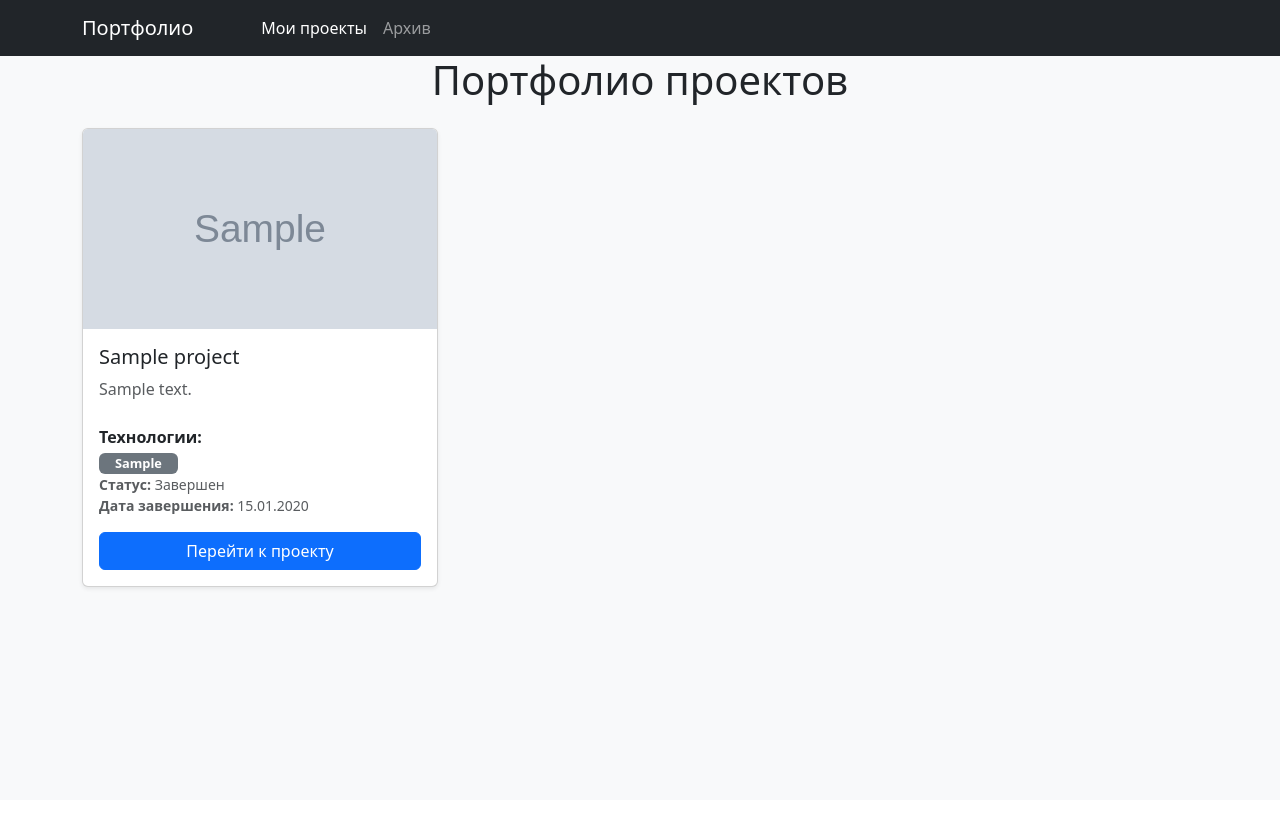
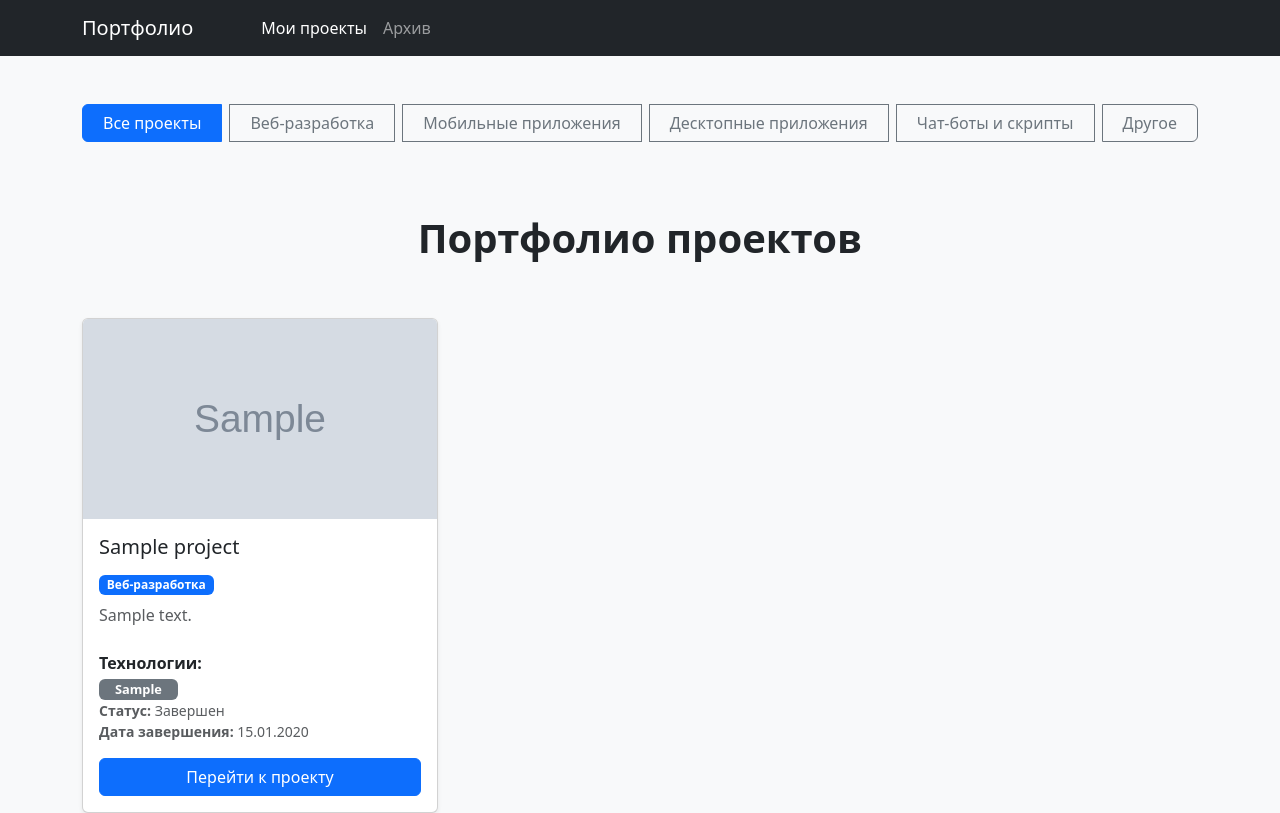
Before and after one commit to kirillgrigorev94-dev/Portfolio, a Django app: page / in a window 1280 px wide. Before the commit the page ends 590 px from the top, so only its background shows below. Run offline with Django 5.2, Linux system fonts and the light colour scheme; tables that the repository leaves empty hold one stand-in row (values such as "Sample post"); grey boxes marked "Sample" are stand-in pictures.

Commit message:
categoryes

```diff
--- a/my_portfolio_site/projects/admin.py
+++ b/my_portfolio_site/projects/admin.py
@@ -3,7 +3,7 @@ from .models import Project
 
 @admin.register(Project)
 class ProjectAdmin(admin.ModelAdmin):
-    list_display = ['title', 'status', 'completion_date', 'created_at']
-    list_filter = ['status', 'completion_date']
+    list_display = ['title', 'status', 'completion_date', 'created_at', 'category']
+    list_filter = ['status', 'completion_date', 'category']
     search_fields = ['title', 'description', 'technologies']
     date_hierarchy = 'completion_date'
--- a/my_portfolio_site/projects/models.py
+++ b/my_portfolio_site/projects/models.py
@@ -4,6 +4,15 @@ class Project(models.Model):
     STATUS_CHOICES = [
         ('completed', 'Завершен'),
         ('archived', 'В архиве'),
+    ]
+
+    # --- НОВАЯ КАТЕГОРИЯ ---
+    CATEGORY_CHOICES = [
+        ('web', 'Веб-разработка'),
+        ('app', 'Мобильные приложения'),
+        ('desktop', 'Десктопные приложения'),
+        ('bot', 'Чат-боты и скрипты'),
+        ('other', 'Другое'),
     ]
 
     title = models.CharField(max_length=200, verbose_name="Название проекта")
@@ -18,6 +27,8 @@ class Project(models.Model):
     technologies = models.TextField(blank=True, verbose_name="Технологии")
     completion_date = models.DateField(verbose_name="Дата завершения")
     project_url = models.URLField(blank=True, verbose_name="Ссылка на проект")
+
+    category = models.CharField("Категория", max_length=20, choices=CATEGORY_CHOICES, default='web')
 
     created_at = models.DateTimeField(auto_now_add=True, verbose_name="Дата создания")
     updated_at = models.DateTimeField(auto_now=True, verbose_name="Дата обновления")
@@ -35,3 +46,7 @@ class Project(models.Model):
 
     def __str__(self):
         return self.title
+
+    def get_category_display_name(self):
+        """Вспомогательный метод, чтобы получать красивое название категории в шаблоне"""
+        return dict(self.CATEGORY_CHOICES).get(self.category, 'Другое')
--- a/my_portfolio_site/projects/templates/projects/list.html
+++ b/my_portfolio_site/projects/templates/projects/list.html
@@ -40,8 +40,30 @@
     </div>
 </nav>
 
+<!-- Меню категорий -->
+<div class="container mt-5 mb-4">
+    <div class="btn-group d-flex flex-wrap gap-2 justify-content-center" role="group" aria-label="Filter by category">
+
+        <!-- Кнопка "Все" -->
+        <a href="{{ base_url }}"
+           class="btn {% if not current_category %}btn-primary{% else %}btn-outline-primary{% endif %}">
+            Все проекты
+        </a>
+
+        <!-- ЦИКЛ ПО СЛОВАРЮ КАТЕГОРИЙ -->
+        {% for cat_key, cat_name in categories_dict.items %}
+            <a href="{{ base_url }}?category={{ cat_key }}"
+               class="btn {% if current_category == cat_key %}btn-primary{% else %}btn-outline-secondary{% endif %}">
+                {{ cat_name }}
+            </a>
+        {% endfor %}
+    </div>
+</div>
+
 <div class="container">
-    <h1 class="mb-4 text-center">Портфолио проектов</h1>
+    <div class="py-5 text-center border-secondary-subtle">
+        <h1 class="display-6 fw-bold text-dark">Портфолио проектов</h1>
+    </div>
 
     {% if page_obj %}
         <div class="row row-cols-1 row-cols-md-2 row-cols-lg-3 g-4 align-items-start">
@@ -58,6 +80,13 @@
 
                         <div class="card-body d-flex flex-column">
                             <h5 class="card-title">{{ project.title }}</h5>
+                            <div class="mt-1 mb-2">
+                                {% with cat_name=project.get_category_display_name %}
+                                    <span class="badge {% if project.category == 'web' %}bg-primary{% elif project.category == 'app' %}bg-success{% elif project.category == 'bot' %}bg-warning text-dark{% else %}bg-secondary{% endif %}">
+                                        {{ cat_name }}
+                                    </span>
+                                {% endwith %}
+                            </div>
                             <p class="card-text text-muted">{{ project.description|truncatewords:30 }}</p>
 
                             <!-- Обертка для фиксации высоты блока с техстекстом и статусом -->
--- a/my_portfolio_site/projects/views.py
+++ b/my_portfolio_site/projects/views.py
@@ -1,10 +1,18 @@
-from django.shortcuts import render, get_object_or_404
+from django.shortcuts import render
 from django.core.paginator import Paginator, EmptyPage, PageNotAnInteger
 from .models import Project
+
+# Создаем словарь один раз, чтобы не дублировать код
+CATEGORIES_DICT = dict(Project.CATEGORY_CHOICES)
 
 def project_list(request):
     # 1. Получаем все проекты, которые НЕ в архиве (или логика по статусу)
     projects = Project.objects.exclude(status='archived').order_by('-completion_date')
+
+    # 2. ФИЛЬТРАЦИЯ ПО КАТЕГОРИИ
+    category = request.GET.get('category')
+    if category:
+        projects = projects.filter(category=category)
 
     # 2. Инициализируем пагинатор: 6 проектов на страницу
     paginator = Paginator(projects, 6)
@@ -22,14 +30,25 @@ def project_list(request):
         # Если номер страницы слишком большой, показываем последнюю
         page_obj = paginator.page(paginator.num_pages)
 
+    # Получаем список всех уникальных категорий для меню (чтобы не хардкодить в HTML)
+    all_categories = Project.objects.exclude(status='archived').values_list('category', flat=True).distinct()
+
     return render(request, 'projects/list.html', {
         'page_obj': page_obj,
-        'page_title': 'Мои проекты'
+        'page_title': 'Мои проекты',
+        'current_category': category,
+        # Передаем полный словарь: {'web': 'Веб-разработка', 'app': 'Мобильные приложения'...}
+        'categories_dict': CATEGORIES_DICT,
+        'base_url': request.path
     })
 
 def archive_view(request):
     # 1. Получаем ТОЛЬКО архивные проекты
     projects = Project.objects.filter(status='archived').order_by('-completion_date')
+
+    category = request.GET.get('category')
+    if category:
+        projects = projects.filter(category=category)
 
     # 2. Та же логика пагинации
     paginator = Paginator(projects, 6)
@@ -42,7 +61,13 @@ def archive_view(request):
     except EmptyPage:
         page_obj = paginator.page(paginator.num_pages)
 
+    all_categories = Project.objects.filter(status='archived').values_list('category', flat=True).distinct()
+
     return render(request, 'projects/list.html', {
         'page_obj': page_obj,
-        'page_title': 'Архив проектов'
+        'page_title': 'Архив проектов',
+        'current_category': category,
+        # Тоже передаем словарь для архива
+        'categories_dict': CATEGORIES_DICT,
+        'base_url': request.path
     })
```
